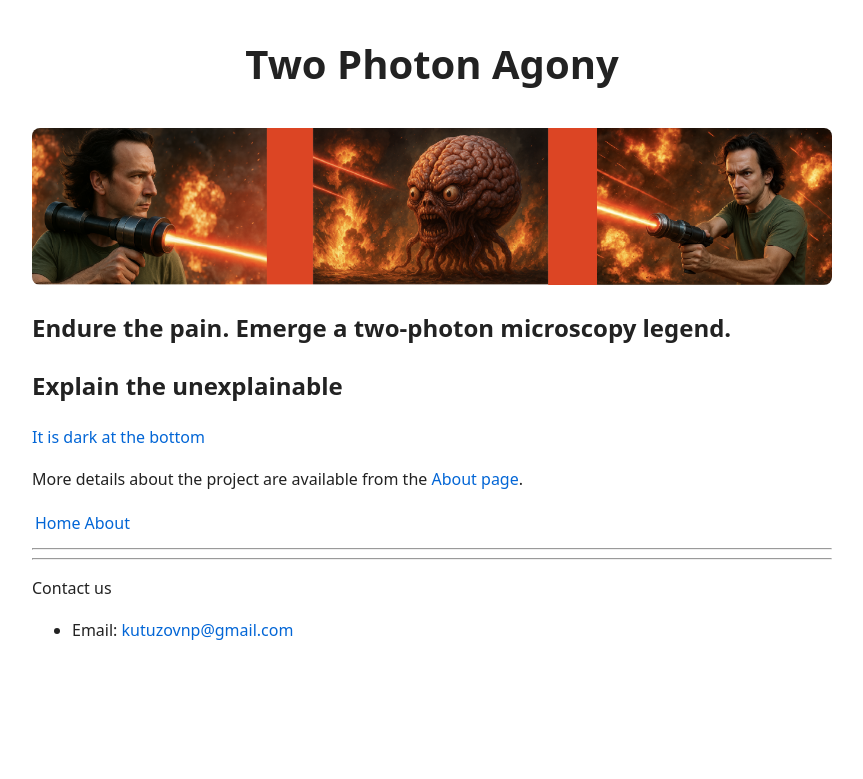
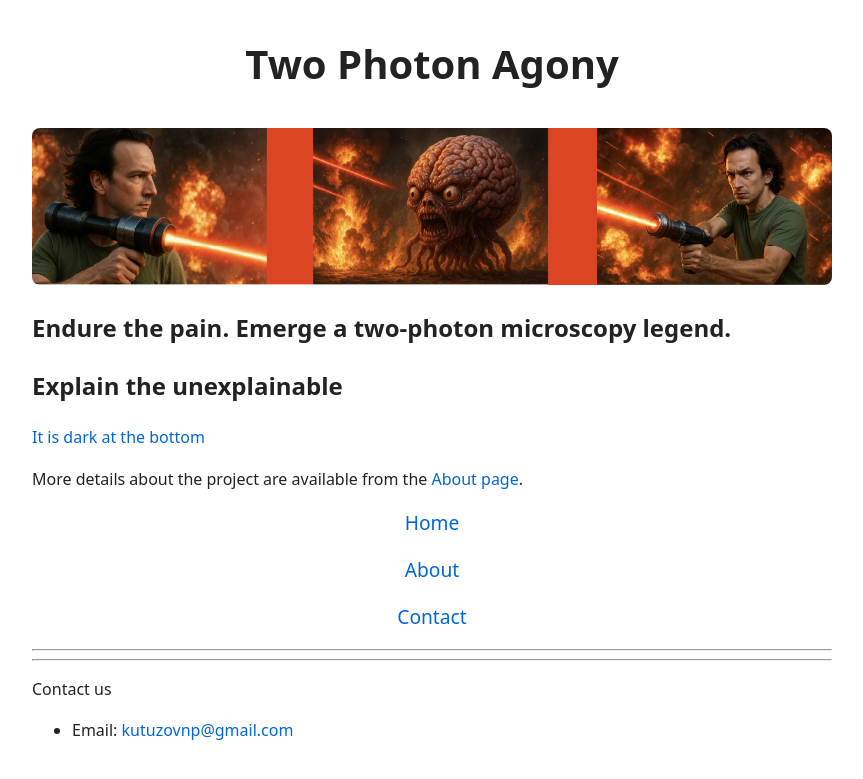
Before and after one commit to drkutuzov/drkutuzov.github.io, a Jekyll site: the page built from index.md, in a window 1280 px wide. Shown: the top 779 px of the page, without its empty margins (208-1071 px from the left). Built offline with Jekyll 4.4.1, drawn with Linux system fonts in a browser that asks for light colours.

Commit message:
style file added

```diff
--- a/_includes/navigation.html
+++ b/_includes/navigation.html
@@ -1,7 +1,10 @@
-<table>
-     <tr>
-         <td><a href=".">Home</a></td>
-         <td><a href="about">About</a></td>
-     </tr>
- </table>
- <hr>
+<link rel="stylesheet" href="{{ '/assets/css/style.css' | relative_url }}">
+
+<nav>
+  <ul>
+    <li><a href=".">Home</a></li>
+    <li><a href="about">About</a></li>
+    <li><a href="contact">Contact</a></li>
+  </ul>
+</nav>
+<hr>
--- /dev/null
+++ b/assets/css/style.css
@@ -0,0 +1,25 @@
+nav {
+  text-align: center;
+  margin-top: 1rem;
+}
+
+nav ul {
+  list-style: none;
+  padding: 0;
+  margin: 0;
+}
+
+nav li {
+  margin: 1rem 0; /* space between links vertically */
+}
+
+nav a {
+  color: #0366d6;
+  text-decoration: none;
+  font-weight: 500;
+  font-size: 1.2rem;
+}
+
+nav a:hover {
+  text-decoration: underline;
+}
```
